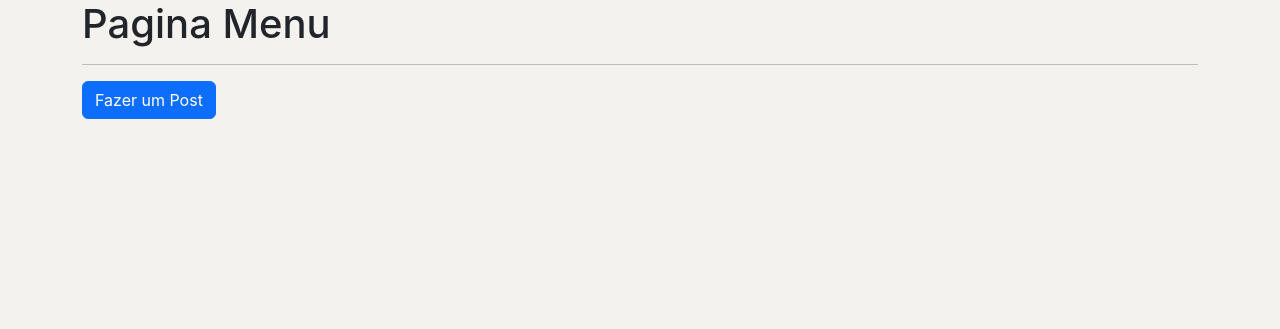
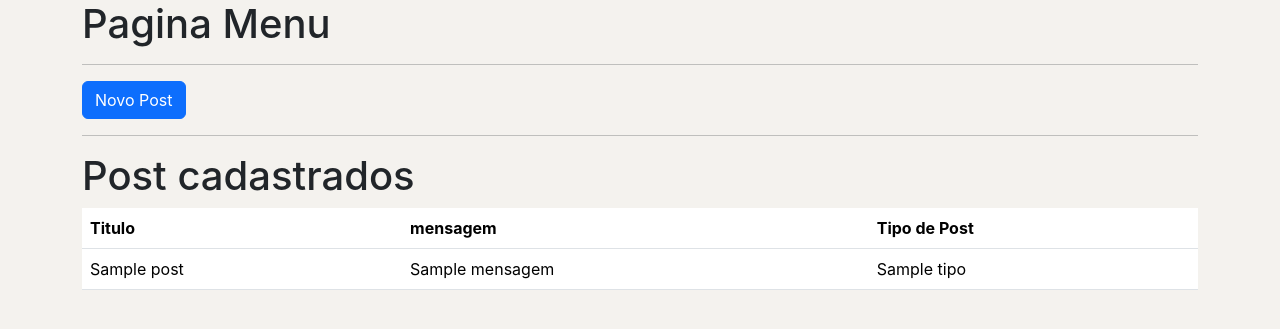
Before and after one commit to JoseVitorSAmorim/Path_Ahead, a Flask app: template sistema/templates/menu.html in a window 1280 px wide. Shown: the top 329 px of the page. Run offline with Flask 3, Linux system fonts and the light colour scheme; tables that the repository leaves empty hold one stand-in row (values such as "Sample post"); the template is opened without the code that fills it: values that come from a table or form of the project are taken from there, most other values are stand-ins (such as "Sample title", 1, 10 or a date in 2020); some libraries are stand-ins or nearby versions.

Commit message:
ultimas atualizações

```diff
--- a/sistema/__init__.py
+++ b/sistema/__init__.py
@@ -58,6 +58,9 @@ login_manager.login_view = 'login' # alterar para pagina onde vai ter o login
 # configurando para receber os uploads
 app.config['UPLOAD_FILES'] = r"static/data"
 
+# configurando para receber arquivos
+app.config['UPLOAD_FOLDER'] = r"static/uploads"
+
 # caso der erro de url importar a rota
 from sistema.views import Menu # importar no final para nao gerar erro
 
--- a/sistema/forms.py
+++ b/sistema/forms.py
@@ -2,10 +2,10 @@
 from flask_wtf import FlaskForm
 
 # importando o current app para pegar a pasta raiz
-from flask import current_app
+from flask import current_app, request
 
 # importando o tipo de campo e os validators
-from wtforms import StringField, EmailField, PasswordField, SubmitField, PasswordField, IntegerField, SelectField, TextAreaField
+from wtforms import StringField, EmailField, PasswordField, SubmitField, PasswordField, IntegerField, SelectField, TextAreaField, DateTimeField
 
 # importando os campos de arquivo
 from flask_wtf.file import FileField, FileAllowed, FileRequired, MultipleFileField
@@ -15,7 +15,7 @@ from wtforms.validators import DataRequired, Email, EqualTo, ValidationError
 
 # importando as tabelas e o db
 from sistema import db, bcrypt, app
-from sistema.models import Usuario, Empresa, Aluno, Escola, Funcionario, Post, Inscrito # importar as tabelas do models
+from sistema.models import Usuario, Empresa, Aluno, Escola, Funcionario, Post, Inscrito, Projeto # importar as tabelas do models
 
 # biblioteca usada pra salvar arquivo
 import os
@@ -157,6 +157,7 @@ class PostForm(FlaskForm):
     titulo = StringField('Titulo do Post', validators=[DataRequired()])
     tipo = SelectField('Categoria da Postagem', choices=[('postagem', 'Postagem'), ('vagas', 'Vagas'), ('projeto', 'Projeto')], validators=[DataRequired()])
     mensagem = TextAreaField('Conteudo da Postagem', validators=[DataRequired()])
+    prazo = DateTimeField('Defina o Prazo')
     btn_post = SubmitField('Enviar')
 
     def save(self, current_user_id):
@@ -164,7 +165,8 @@ class PostForm(FlaskForm):
             titulo = self.titulo.data,
             autor = current_user_id,
             tipo = self.tipo.data,
-            mensagem = self.data.mensagem
+            mensagem = self.mensagem.data,
+            validade = self.prazo.data
         )
 
         db.session.add(novo_post)
@@ -173,14 +175,90 @@ class PostForm(FlaskForm):
         return novo_post
 
 class InscricaoForm(FlaskForm):
-    empresa = SelectField('Selecione uma empresa', coerce=int, validators=[DataRequired()])
-    vaga = SelectField('Selecione uma vaga', coerce=int, validators=[DataRequired()])
-    aluno = SelectField('Selecione um aluno', coerce=int, validators=[DataRequired()])
+    empresa = SelectField('Selecione uma empresa', coerce=int)
+    vaga = SelectField('Selecione uma vaga', coerce=int)
+    aluno = SelectField('Selecione um aluno', coerce=int)
     btn_indicar = SubmitField('Indicar')
     btn_inscrever = SubmitField('Inscrever-se')
 
     # apos escolher a inscrição esse label aparece
-    dados = TextAreaField('Coloque suas informações', validators=[DataRequired()])
+    dados = TextAreaField('Coloque suas informações')
 
-    def save(self):
-        pass
+    # se o aluno se inscrever
+    def save_inscrito(self, current_user_id):
+        novo_inscrito = Inscrito(
+            empresa = self.empresa.data,
+            post_id = self.vaga.data,
+            inscrito = current_user_id,
+            curriculo = self.dados.data
+        )
+
+        db.session.add(novo_inscrito)
+        db.session.commit()
+
+        return novo_inscrito
+
+    # se o aluno for indicado
+    def save_indicado(self):
+        novo_indicado = Inscrito(
+            empresa = self.empresa.data,
+            post_id = self.vaga.data,
+            indicado = self.aluno.data,
+        )
+
+        db.session.add(novo_indicado)
+        db.session.commit()
+
+class Projetos(FlaskForm):
+    imagem = FileField('Imagem do Projeto', validators=[FileAllowed(['jpg', 'png', 'jpeg'], 'Apenas imagens!')])
+    arquivos_pasta = MultipleFileField('Arquivos da Pasta')
+
+    btn_projeto = SubmitField('Enviar')
+
+    def save(self, post_id_vinculado):
+        nome_imagem_salva = None
+        caminho_pasta_salva = None
+
+        # 1. Processa e salva a Imagem Única
+        if self.imagem.data:
+            arquivo_img = self.imagem.data
+            # Gera um nome seguro incluindo o ID do post para evitar duplicatas
+            nome_img_seguro = secure_filename(f"projeto_{post_id_vinculado}_{arquivo_img.filename}")
+            caminho_img = os.path.join(current_app.config['UPLOAD_FOLDER'], 'imagens', nome_img_seguro)
+            arquivo_img.save(caminho_img)
+            nome_imagem_salva = nome_img_seguro
+
+        # 2. Processa e salva a Pasta de Arquivos
+        # Pegamos a lista real de múltiplos arquivos enviados via request
+        arquivos = request.files.getlist('arquivos_pasta')
+
+        # Verifica se pelo menos um arquivo válido foi enviado
+        if arquivos and arquivos[0].filename != '':
+            # Cria uma pasta exclusiva para este projeto no servidor
+            nome_pasta_projeto = f"arquivos_projeto_{post_id_vinculado}"
+            caminho_diretorio_projeto = os.path.join(current_app.config['UPLOAD_FOLDER'], 'projetos', nome_pasta_projeto)
+            os.makedirs(caminho_diretorio_projeto, exist_ok=True)
+
+            for arquivo in arquivos:
+                if arquivo.filename == '':
+                    continue
+
+                # Extrai apenas o nome final do arquivo para segurança
+                nome_arq_seguro = secure_filename(os.path.basename(arquivo.filename))
+                caminho_final_arquivo = os.path.join(caminho_diretorio_projeto, nome_arq_seguro)
+                arquivo.save(caminho_final_arquivo)
+
+            # Caminho relativo que será guardado no banco de dados para fácil acesso depois
+            caminho_pasta_salva = os.path.join('uploads', 'projetos', nome_pasta_projeto)
+
+        # 3. Cria e salva o registro na tabela Projeto do Banco de Dados
+        novo_projeto = Projeto(
+            imagem = nome_imagem_salva,
+            arquivo = caminho_pasta_salva,
+            post_id = post_id_vinculado
+        )
+
+        db.session.add(novo_projeto)
+        db.session.commit()
+
+        return novo_projeto
--- a/sistema/templates/menu.html
+++ b/sistema/templates/menu.html
@@ -12,44 +12,65 @@
 
     <!-- Formulario de post -->
     <section id="Post">
-        <!-- Botão para abrir o modal -->
-        <button type="button" class="btn btn-primary" data-bs-toggle="modal" data-bs-target="#postmodal">
-        Fazer um Post
+        <!-- Botão gatilho -->
+        <button type="button" class="btn btn-primary" data-bs-toggle="modal" data-bs-target="#meuModal">
+        Novo Post
         </button>
 
-        <!-- Estrutura do Modal Bootstrap -->
-        <div class="modal fade" id="meuModal" tabindex="-1" aria-labelledby="post_modal" aria-hidden="true">
+        <!-- Estrutura do Modal -->
+        <div class="modal fade" id="meuModal" tabindex="-1">
             <div class="modal-dialog">
                 <form action="" method="post">
                     <div class="modal-content">
 
                         <div class="modal-header bg-primary">
-                    <h5 class="modal-title" id="meuModalLabel">Novo Post</h5>
-                    <button type="button" class="btn-close" data-bs-dismiss="modal" aria-label="Close"></button>
+                            <h5 class="modal-title">Novo Post...</h5>
+                            <button type="button" class="btn-close" data-bs-dismiss="modal"></button>
                         </div>
 
                         <div class="modal-body">
-                    {{ form_vagas.csrf_token }}
+                            {{ form_post.csrf_token }}
 
-                    {{ form_vagas.titulo.label(class="form-label fw-semibold") }}
-                    {{ form_vagas.titulo(class="form-control form-control-lg", placeholder="Digite o titulo") }}
+                            {{ form_post.titulo.label(class="form-label fw-semibold") }}
+                            {{ form_post.titulo(class="form-control form-control-lg", placeholder="Digite o titulo") }}
 
-                    {{ form_vagas.tipo.label(class="form-label fw-semibold") }}
-                    {{ form_vagas.tipo(class="form-control form-control-lg", placeholder="Digite o titulo") }}
+                            {{ form_post.mensagem.label(class="form-label fw-semibold") }}
+                            {{ form_post.mensagem(class="form-control form-control-lg", placeholder="Digite o conteudo") }}
 
-                    {{ form_vagas.incritos.label(class="form-label fw-semibold") }}
-                    {{ form_vagas.incritos(class="form-control form-control-lg", placeholder="Digite o titulo") }}
+                            {{ form_post.tipo.label(class="form-label fw-semibold") }}
+                            {{ form_post.tipo(class="form-control form-control-lg") }}
 
                         </div>
 
                         <div class="modal-footer bg-dark">
-                    {{ form_vagas.btn_vagas(class="btn btn-success w-100 mt-4") }}
+                            {{ form_post.btn_post(class="btn btn-success w-100") }}
                         </div>
-
                     </div>
                 </form>
             </div>
         </div>
 
+        <hr>
+
+        <h1>Post cadastrados</h1>
+
+        <table class="table">
+            <thead>
+                <tr>
+                    <th>Titulo</th>
+                    <th>mensagem</th>
+                    <th>Tipo de Post</th>
+                </tr>
+            </thead>
+            <tbody>
+                {% for post in posts %}
+                    <tr>
+                        <td>{{ post.titulo }}</td>
+                        <td>{{ post.mensagem }}</td>
+                        <td>{{ post.tipo }}</td>
+                    </tr>
+                {%  endfor %}
+            </tbody>
+        </table>
     </section>
 {% endblock %}
```
Also changed, not shown: sistema/models.py (+11 -1 lines), sistema/views.py (+6 -2 lines). Lines whose indentation alone changed are shown as unchanged.
